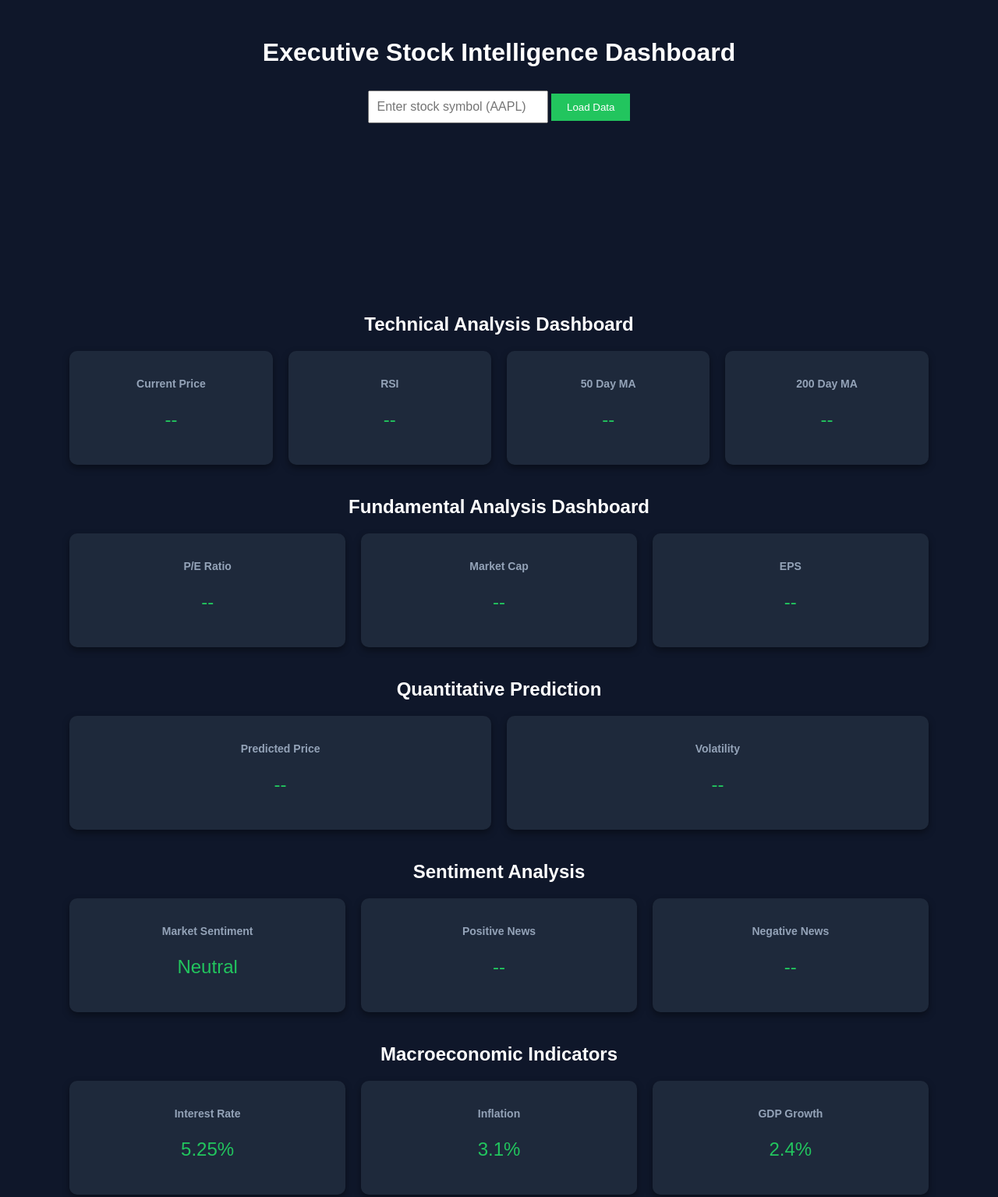
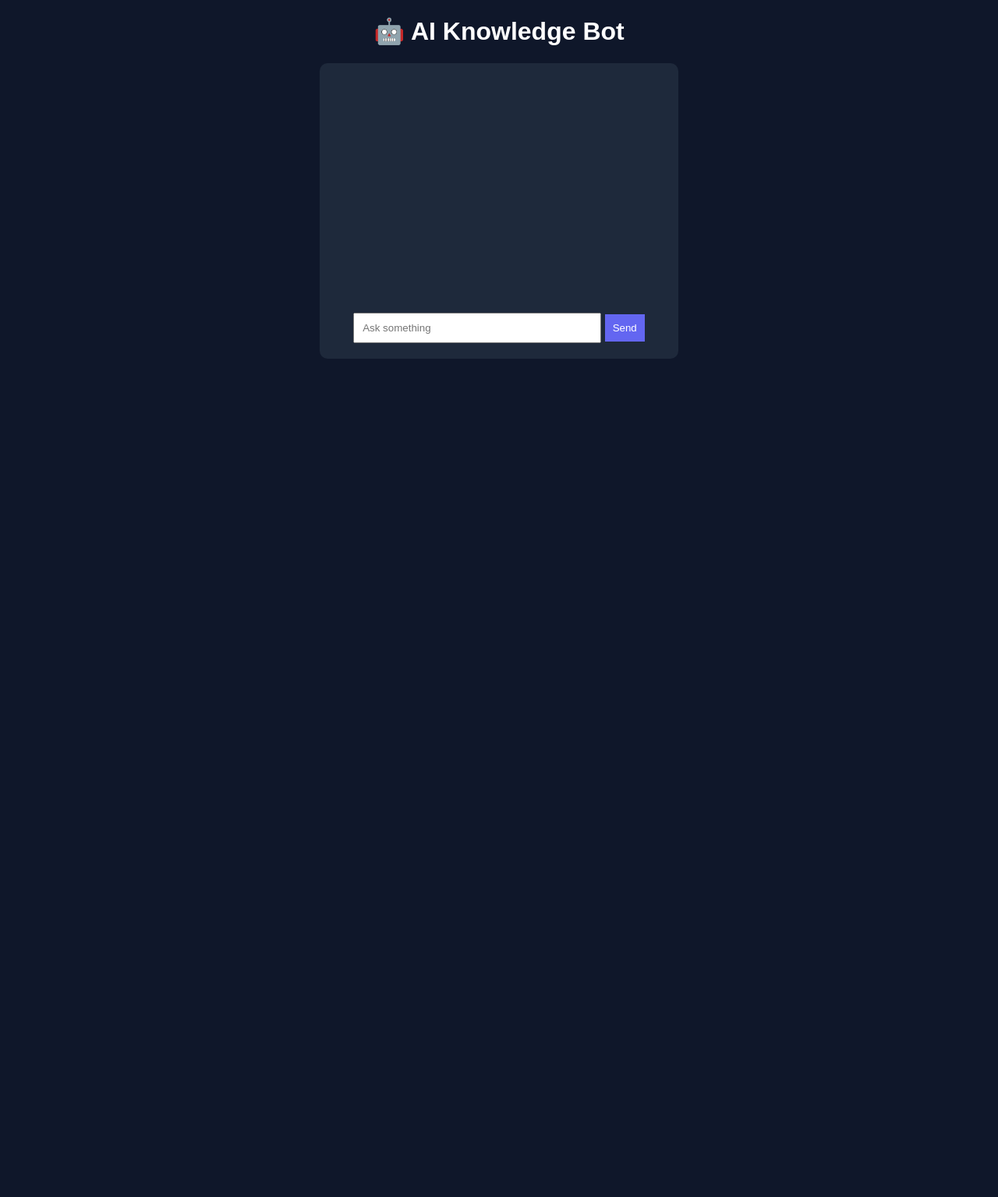
Before and after one commit to teppanomk/stock-predictor-site, a plain HTML site: page index.html in a window 1280 px wide. Shown: the whole page at 78% size. After the commit the page ends 800 px from the top, so only its background shows below. Drawn offline with nearby package versions, Linux system fonts and the light colour scheme.

Commit message:
Update index.html

```diff
--- a/index.html
+++ b/index.html
@@ -1,158 +1,84 @@
 <!DOCTYPE html>
-<html lang="en">
+<html>
+<head>
+<title>AI Knowledge Bot</title>
 
-<head>
-<meta charset="UTF-8">
-<title>Executive Stock Intelligence Dashboard</title>
+<style>
 
-<link rel="stylesheet" href="style.css">
+body{
+background:#0f172a;
+color:white;
+font-family:Arial;
+text-align:center;
+}
 
-<script src="https://cdn.jsdelivr.net/npm/chart.js"></script>
+#chat{
+width:420px;
+margin:auto;
+background:#1e293b;
+padding:20px;
+border-radius:10px;
+}
+
+#messages{
+height:300px;
+overflow-y:auto;
+text-align:left;
+}
+
+input{
+width:70%;
+padding:10px;
+}
+
+button{
+padding:10px;
+background:#6366f1;
+color:white;
+border:none;
+}
+
+</style>
 
 </head>
 
 <body>
 
-<h1>Executive Stock Intelligence Dashboard</h1>
+<h1>🤖 AI Knowledge Bot</h1>
 
-<div class="search">
-<input id="stockInput" placeholder="Enter stock symbol (AAPL)">
-<button onclick="loadStock()">Load Data</button>
-</div>
+<div id="chat">
 
-<canvas id="priceChart"></canvas>
+<div id="messages"></div>
 
-<section class="dashboard">
-
-<h2>Technical Analysis Dashboard</h2>
-
-<div class="grid">
-
-<div class="card">
-<h3>Current Price</h3>
-<p id="price">--</p>
-</div>
-
-<div class="card">
-<h3>RSI</h3>
-<p id="rsi">--</p>
-</div>
-
-<div class="card">
-<h3>50 Day MA</h3>
-<p id="ma50">--</p>
-</div>
-
-<div class="card">
-<h3>200 Day MA</h3>
-<p id="ma200">--</p>
-</div>
+<input id="question" placeholder="Ask something">
+<button onclick="ask()">Send</button>
 
 </div>
 
-</section>
+<script>
 
+const API_URL="https://script.google.com/macros/s/AKfycbyNKHAXfqPIGOZI6So4SYd9bCl3_ggVY71cgIJMWOMntvy1LusVCGVS1hCjGY1vno3Y/exec";
 
-<section class="dashboard">
+async function ask(){
 
-<h2>Fundamental Analysis Dashboard</h2>
+let q=document.getElementById("question").value;
 
-<div class="grid">
+document.getElementById("messages").innerHTML +=
+"<p><b>You:</b> "+q+"</p>";
 
-<div class="card">
-<h3>P/E Ratio</h3>
-<p id="pe">--</p>
-</div>
+let res=await fetch(API_URL,{
+method:"POST",
+body:JSON.stringify({question:q})
+});
 
-<div class="card">
-<h3>Market Cap</h3>
-<p id="marketcap">--</p>
-</div>
+let data=await res.json();
 
-<div class="card">
-<h3>EPS</h3>
-<p id="eps">--</p>
-</div>
+document.getElementById("messages").innerHTML +=
+"<p><b>AI:</b> "+data.reply+"</p>";
 
-</div>
+}
 
-</section>
-
-
-<section class="dashboard">
-
-<h2>Quantitative Prediction</h2>
-
-<div class="grid">
-
-<div class="card">
-<h3>Predicted Price</h3>
-<p id="prediction">--</p>
-</div>
-
-<div class="card">
-<h3>Volatility</h3>
-<p id="volatility">--</p>
-</div>
-
-</div>
-
-</section>
-
-
-<section class="dashboard">
-
-<h2>Sentiment Analysis</h2>
-
-<div class="grid">
-
-<div class="card">
-<h3>Market Sentiment</h3>
-<p id="sentiment">Neutral</p>
-</div>
-
-<div class="card">
-<h3>Positive News</h3>
-<p id="posnews">--</p>
-</div>
-
-<div class="card">
-<h3>Negative News</h3>
-<p id="negnews">--</p>
-</div>
-
-</div>
-
-</section>
-
-
-<section class="dashboard">
-
-<h2>Macroeconomic Indicators</h2>
-
-<div class="grid">
-
-<div class="card">
-<h3>Interest Rate</h3>
-<p>5.25%</p>
-</div>
-
-<div class="card">
-<h3>Inflation</h3>
-<p>3.1%</p>
-</div>
-
-<div class="card">
-<h3>GDP Growth</h3>
-<p>2.4%</p>
-</div>
-
-</div>
-
-</section>
-
-<script src="script.js"></script>
+</script>
 
 </body>
-
 </html>
```
